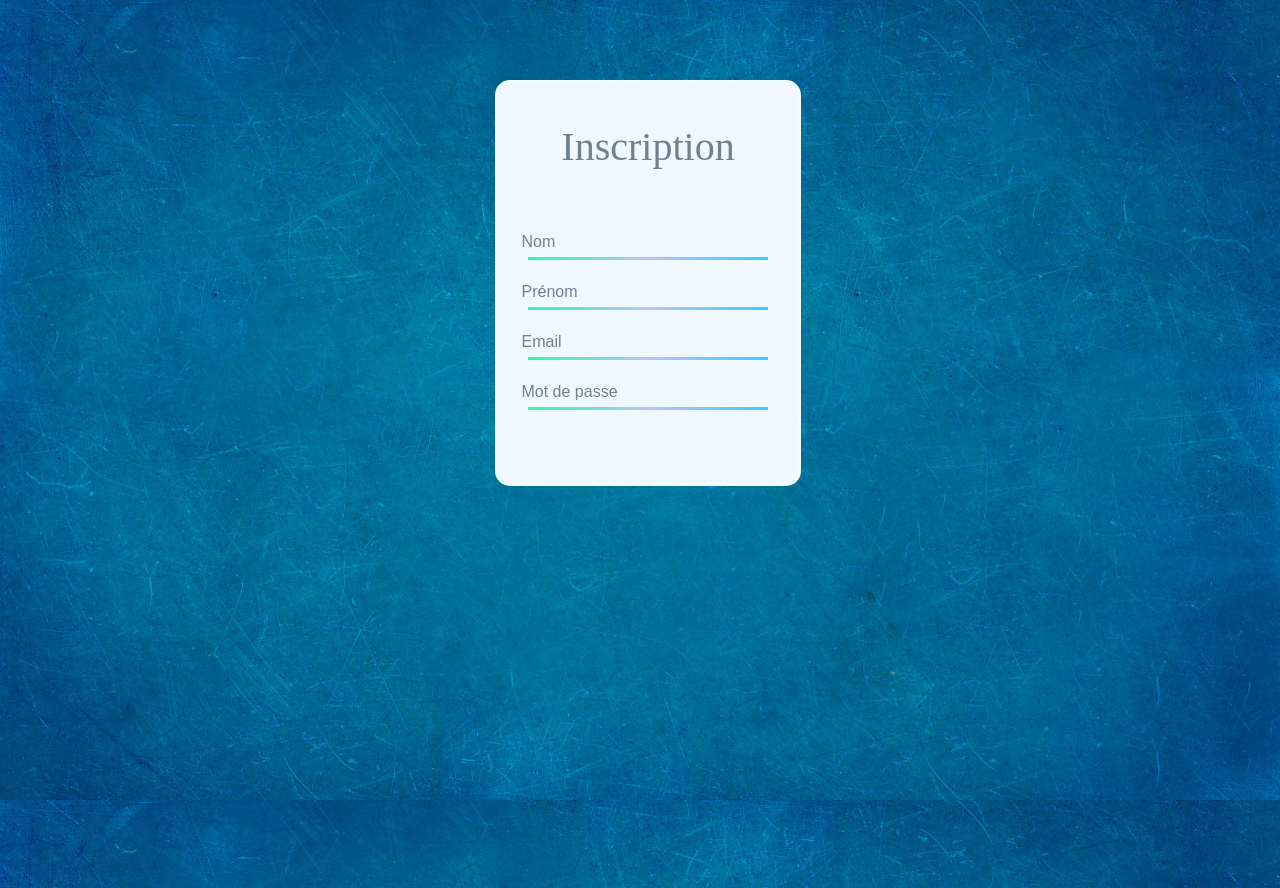
After one commit to capaquet/Camagru, a PHP site: page /inscription.html in a window 1280 px wide. The commit adds this page. Run offline with PHP 8.4, Linux system fonts and the light colour scheme.

Commit message:
inscription

```diff
--- a/index.css
+++ b/index.css
@@ -9,9 +9,6 @@ body
   color: black;
   width: 100vw;
   height: 100vh;
-  min-width: 450px;
-  min-height: 600px;
-
   background-color: white;
   background-image: url(background/pexels-photo-953214.jpeg);
   background-repeat:no-repeat;
--- a/index.html
+++ b/index.html
@@ -13,9 +13,9 @@
     <div class="login">
       <p>Welcome !</p>
       <form class="login_form" action="index.html" method="post">
-        <input type="text" name="email" value="email@exemple.com">
+        <input type="text" name="email" value="email@exemple.com" size=30>
         <div class="separation"></div>
-        <input type="text" name="pwd" value="password">
+        <input type="text" name="pwd" value="password" size=30>
           <div class="separation"></div>
         <div class="button_container">
           <button type="button" name="submit">Login</button>
--- /dev/null
+++ b/inscription.css
@@ -0,0 +1,21 @@
+body
+{
+    background-image: url(background/pexels-photo-953214.jpeg);:
+}
+
+.inscription
+{
+  color: #708090;
+  border-color: #F0FFFF;
+  background-color: #F0F8FF;
+  font-size: 2.5em;
+  font-family: comic sans-serif;
+  width: 300px;
+  height: 400px;
+  margin: auto;
+  margin-top: 10vmin;
+  border-style: solid;
+  border-radius: 15px;
+  display: block;
+  box-shadow: 20px  #888888
+}
--- /dev/null
+++ b/inscription.html
@@ -0,0 +1,23 @@
+<!DOCTYPE html>
+<html>
+  <head>
+    <meta charset="utf-8">
+    <link rel="stylesheet" type="text/css" href="index.css">
+    <link rel="stylesheet" type="text/css" href="inscription.css">
+    <title>Inscription</title>
+  </head>
+
+  <body>
+    <form class="inscription" action="index.html" method="post">
+      <p>Inscription</p>
+      <input type="text" name="Nom" value="Nom" size=25>
+          <div class="separation"></div>
+      <input type="text" name="Prénom" value="Prénom" size=25>
+          <div class="separation"></div>
+      <input type="text" name="Email" value="Email" size=25>
+          <div class="separation"></div>
+      <input type="text" name="Mot de passe" value="Mot de passe" size=25>
+          <div class="separation"></div>
+    </form>
+  </body>
+  </html>
```
Also changed, not shown: TEST.html (added, +48 -0 lines), test.css (added, +37 -0 lines).
